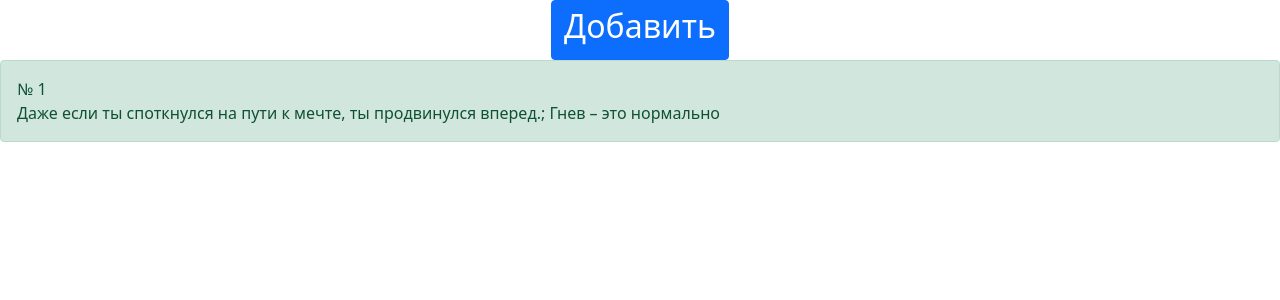
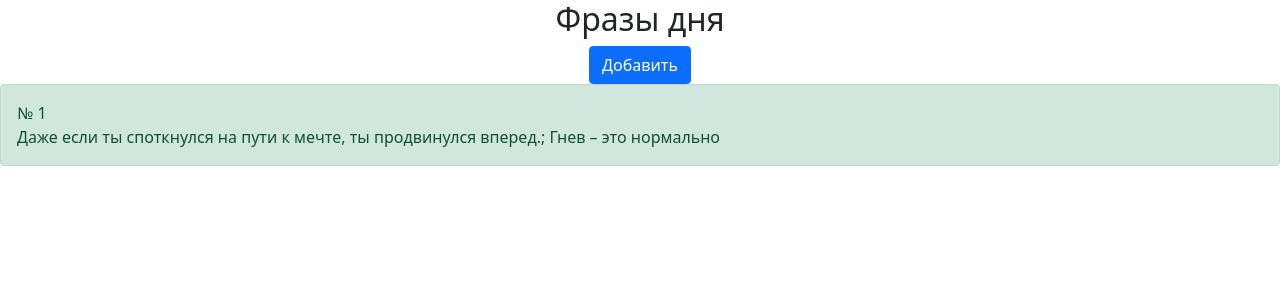
Before and after one commit to NikName2021/Watermelon_Site, a Flask app: page /phrases in a window 1280 px wide. Shown: the top 300 px of the page. Run offline with Flask 3, Linux system fonts and the light colour scheme; data comes from the database, SQL or seed files in the repository.

Commit message:
Создание страницы фраз дня и формы их добавления

```diff
--- a/site/templates/phrase.html
+++ b/site/templates/phrase.html
@@ -11,8 +11,9 @@
 	<title>Фразы дня</title>
 </head>
 <body>
+<center><h2>Фразы дня</h2></center>
 	<form action="/addp" target="_blank">
-		<center><button class="btn btn-primary"><h2>Добавить</h2></button></center>
+		<center><button class="btn btn-primary">Добавить</button></center>
 	</form>
     {% for item in phrases %}
 		<div class="alert alert-success" role="alert">
```
